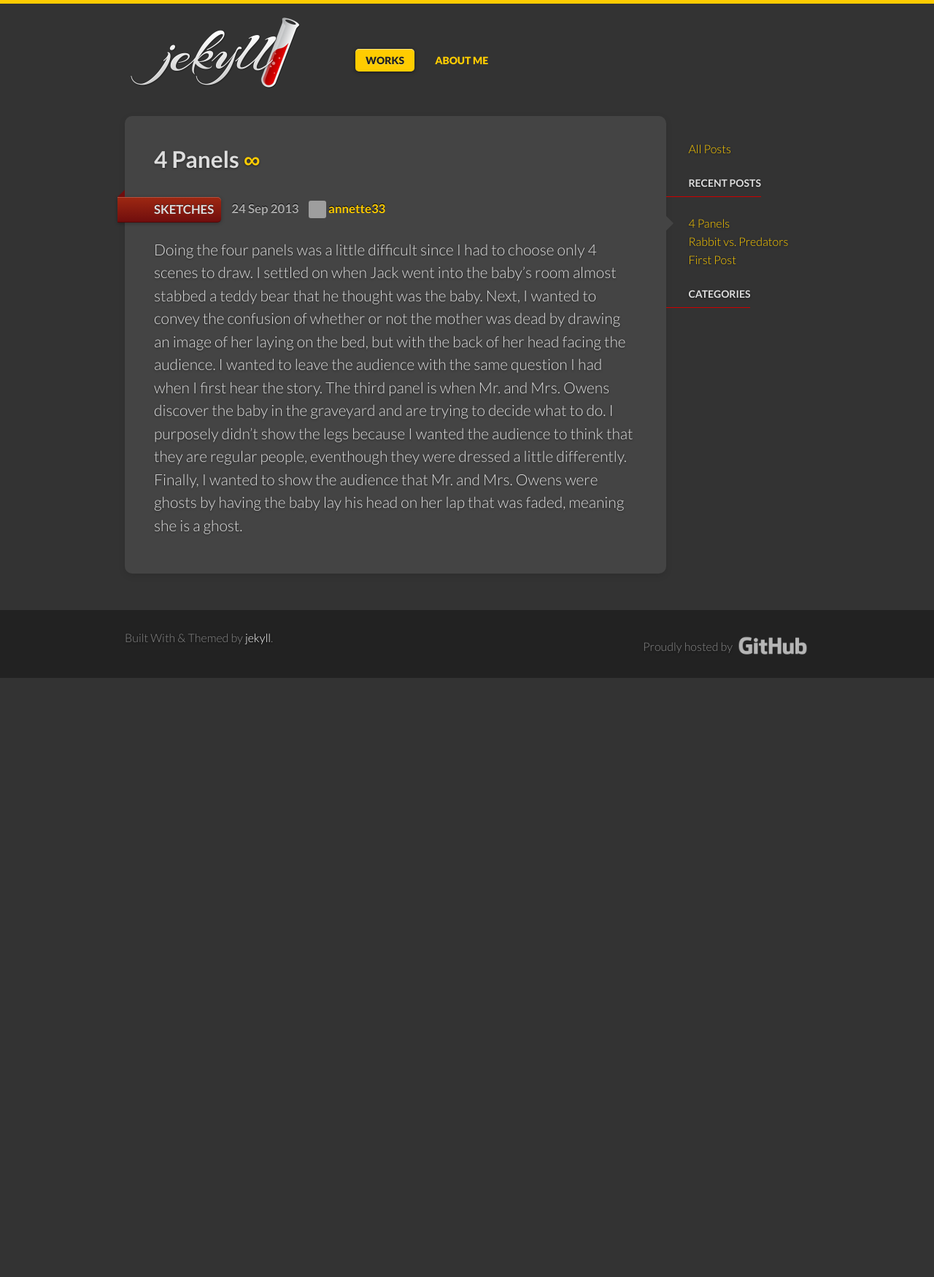
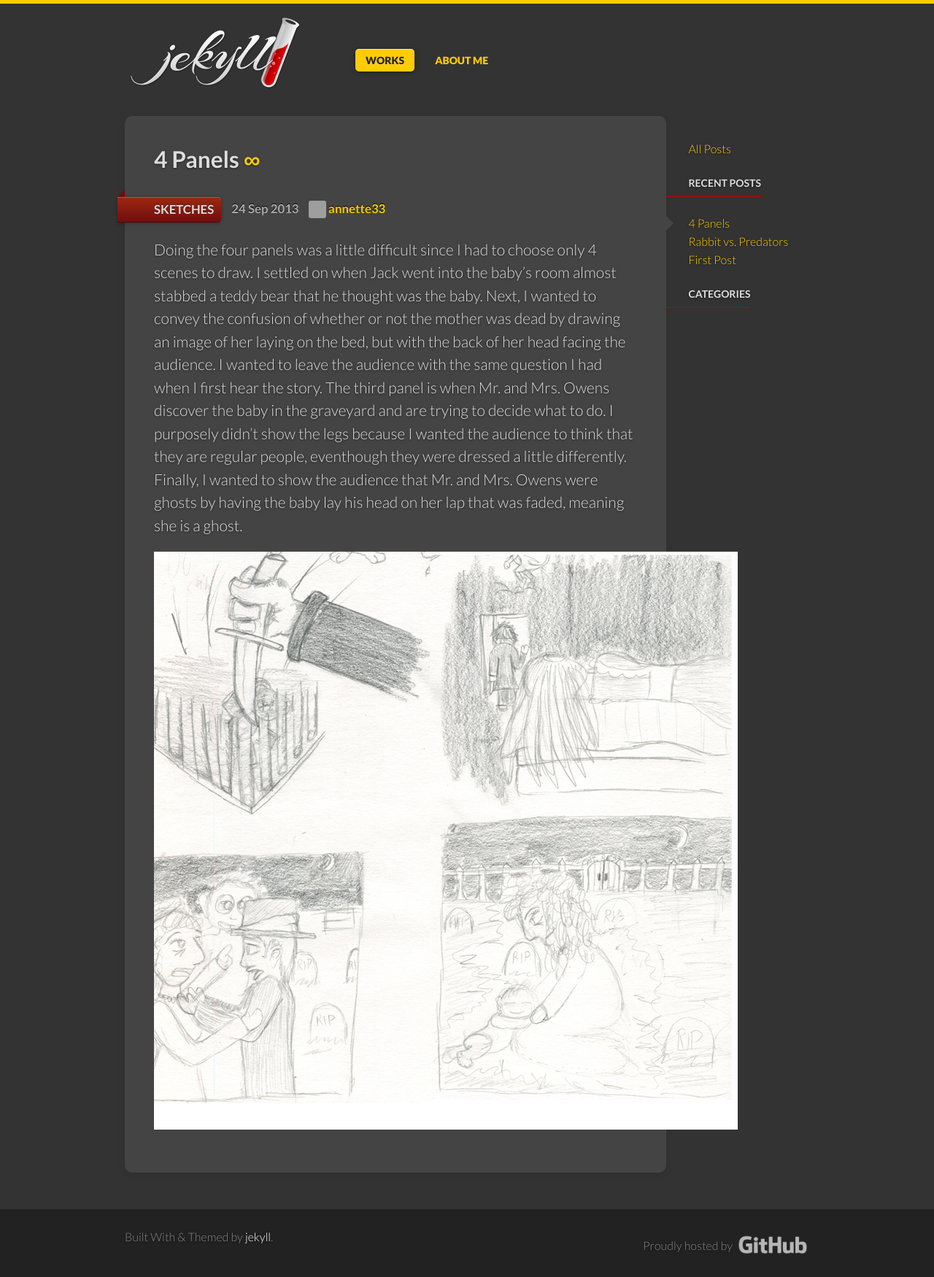
Before and after one commit to Annette33/Annette33.github.io, a Jekyll site: the page built from _posts/2013-09-23-4Panels.md, in a window 1280 px wide. Shown: the whole page at 73% size. Built offline with Jekyll 4.4.1, drawn with Linux system fonts in a browser that asks for light colours; some web fonts are replaced; before the commit the page ends 929 px from its top, so only the background shows below that; grey boxes are pictures that could not be loaded.

Commit message:
Added Picture to post

```diff
--- a/_posts/2013-09-23-4Panels.md
+++ b/_posts/2013-09-23-4Panels.md
@@ -8,3 +8,5 @@ categories: ["Sketches"]
 ---
 
 Doing the four panels was a little difficult since I had to choose only 4 scenes to draw. I settled on when Jack went into the baby's room almost stabbed a teddy bear that he thought was the baby. Next, I wanted to convey the confusion of whether or not the mother was dead by drawing an image of her laying on the bed, but with the back of her head facing the audience. I wanted to leave the audience with the same question I had when I first hear the story. The third panel is when Mr. and Mrs. Owens discover the baby in the graveyard and are trying to decide what to do. I purposely didn't show the legs because I wanted the audience to think that they are regular people, eventhough they were dressed a little differently. Finally, I wanted to show the audience that Mr. and Mrs. Owens were ghosts by having the baby lay his head on her lap that was faded, meaning she is a ghost.
+
+![4 Pannels](/img/4Panels.jpg)
```
